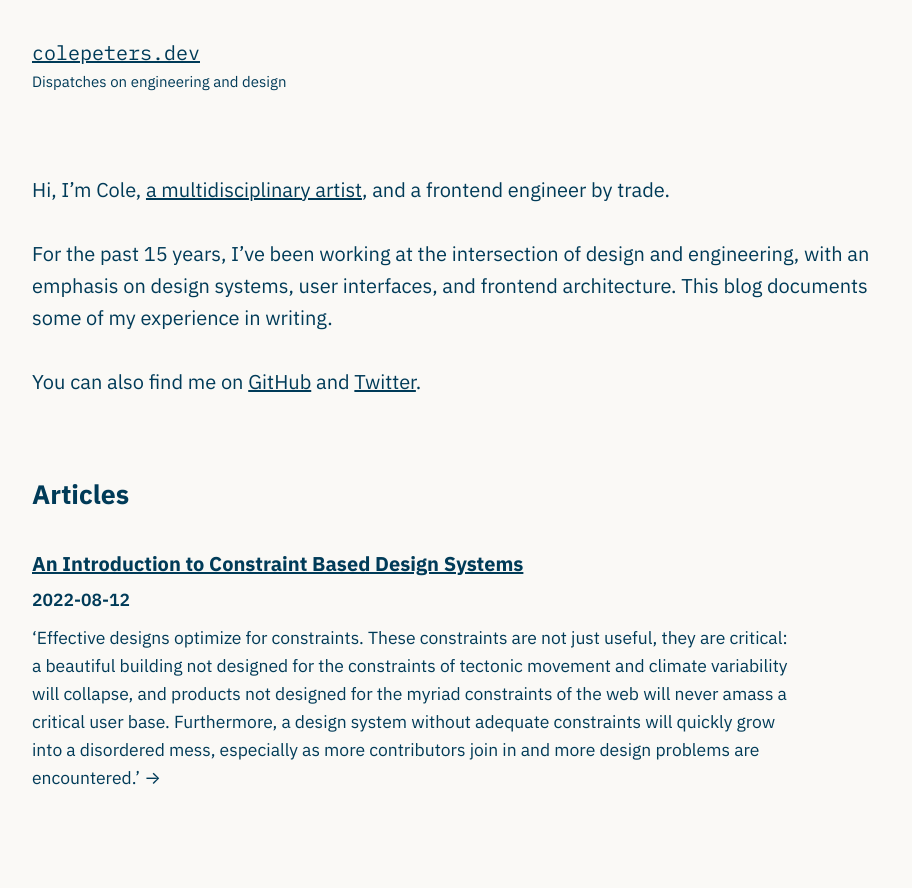
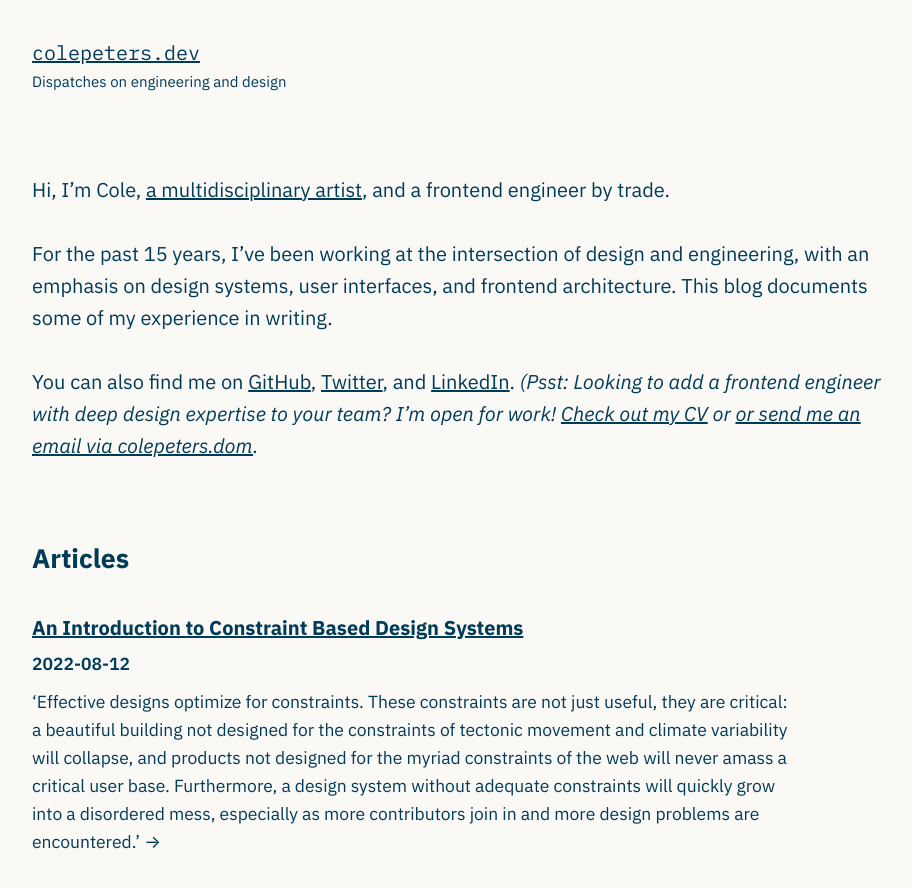
Before and after one commit to colepeters/colepeters.dev, a Next.js app: page / in a window 1280 px wide. Shown: the top 888 px of the page, without its empty margins (48-960 px from the left). Built offline with nearby package versions, Linux system fonts and the light colour scheme.

Commit message:
Add hiring prompts

```diff
--- a/components/PostWrapper.js
+++ b/components/PostWrapper.js
@@ -1,5 +1,6 @@
 import Head from 'next/head'
 
+import HireMe from './HireMe'
 import Text from './Text'
 
 export default function PostWrapper({ title, date, description, children }) {
@@ -22,6 +23,7 @@ export default function PostWrapper({ title, date, description, children }) {
         </Text>
         {children}
       </article>
+      <HireMe />
     </>
   )
 }
--- a/pages/index.js
+++ b/pages/index.js
@@ -29,8 +29,21 @@ export default function Home({ posts }) {
         </Text>
         <Text>
           You can also find me on{' '}
-          <a href='https://github.com/colepeters'>GitHub</a> and{' '}
-          <a href='https://twitter.com/tiltedspheres'>Twitter</a>.
+          <a href='https://github.com/colepeters'>GitHub</a>,{' '}
+          <a href='https://twitter.com/tiltedspheres'>Twitter</a>, and{' '}
+          <a href='https://linkedin.com/in/tcptrs'>LinkedIn</a>.{' '}
+          <em>
+            (Psst: Looking to add a frontend engineer with deep design expertise
+            to your team? I’m open for work!{' '}
+            <a href='/cole-peters-cv.pdf' target='_blank'>
+              Check out my CV
+            </a>{' '}
+            or{' '}
+            <a href='https://colepeters.com/contact'>
+              or send me an email via colepeters.dom
+            </a>
+            .
+          </em>
         </Text>
       </Box>
       <Box as='section' my={5}>
```
Also changed, not shown: components/HireMe.js (added, +43 -0 lines), 1 other file (tests, documents, lock files or other folders).
